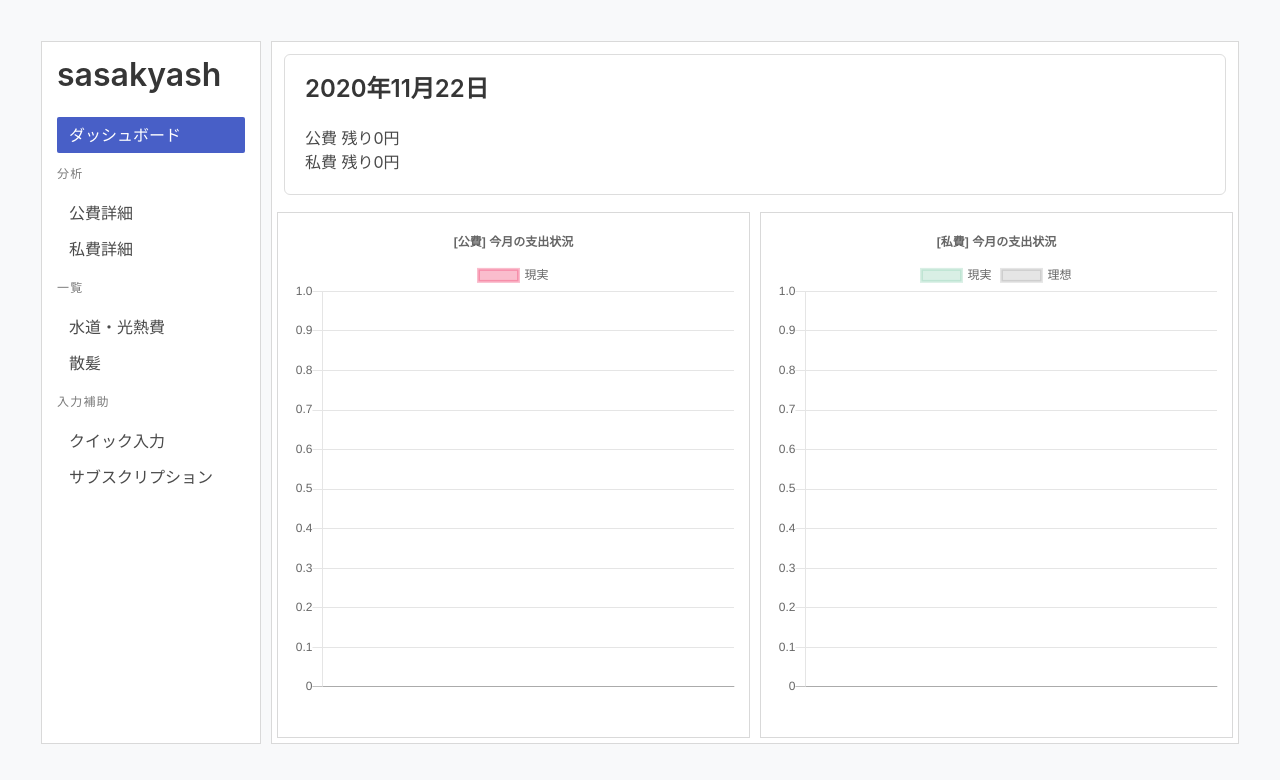
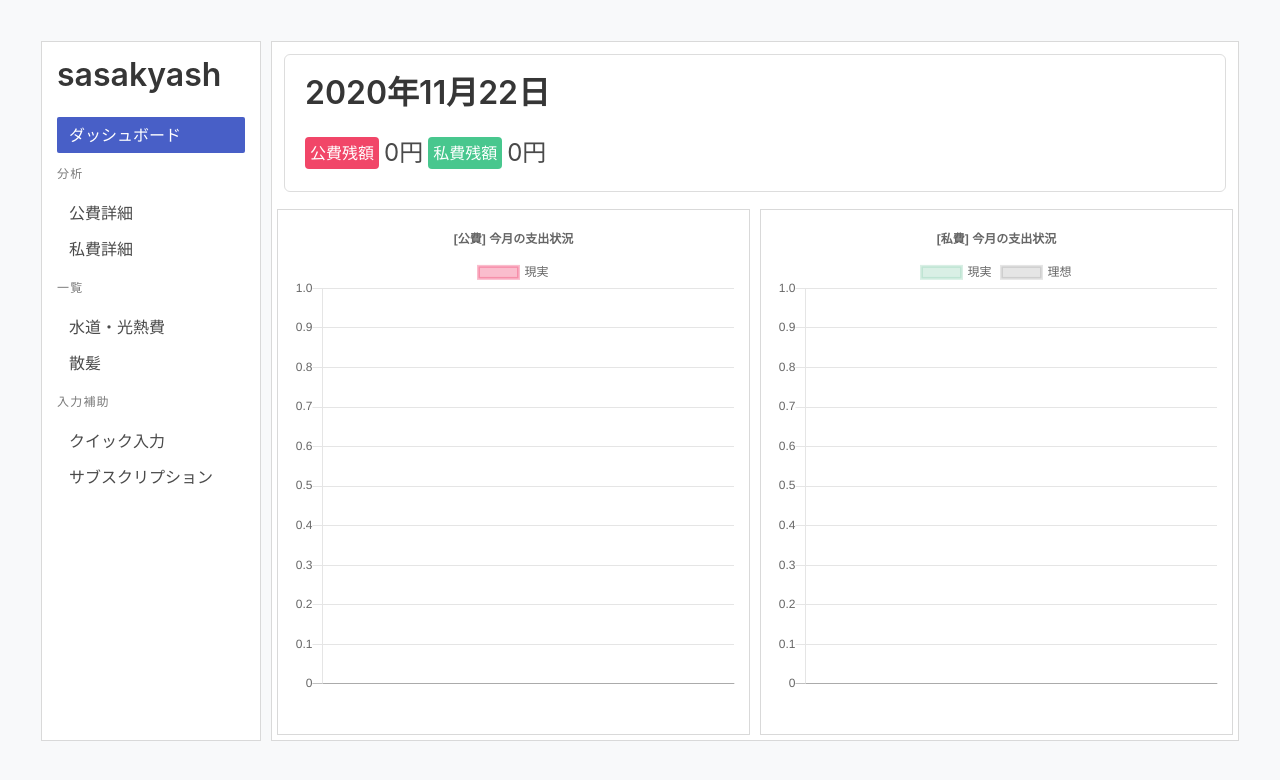
Before and after one commit to s-sasaki-0529/sasakyash-web, a Nuxt app: page / in a window 1280 px wide. Shown: the top 780 px of the page. Built offline with nearby package versions, Linux system fonts and the light colour scheme.

Commit message:
公費残額と私費残額の見せ方修正

```diff
--- a/components/index/balanceBox.vue
+++ b/components/index/balanceBox.vue
@@ -1,17 +1,12 @@
 <template>
   <div class="balance-box box">
-    <div class="today-label title is-4">{{ formattedDate }}</div>
+    <div class="today-label title is-3">{{ formattedDate }}</div>
     <div class="budget-info">
-      <div class="public">
-        <span>公費 残り</span>
-        <span>{{ publicBalance }}</span>
-        <span>円</span>
-      </div>
-      <div class="public">
-        <span>私費 残り</span>
-        <span>{{ privateBalance }}</span>
-        <span>円</span>
-      </div>
+      <div class="tag is-danger is-medium">公費残額</div>
+      <div class="yen">{{ publicBalance }}円</div>
+
+      <div class="tag is-success is-medium">私費残額</div>
+      <div class="yen">{{ privateBalance }}円</div>
     </div>
   </div>
 </template>
@@ -42,5 +37,16 @@ export default {
 .box {
   box-shadow: none;
   border: 1px solid #ddd;
+  .budget-info {
+    display: flex;
+    align-items: center;
+    div {
+      padding-left: 5px;
+      padding-right: 5px;
+      &.yen {
+        font-size: 1.5em;
+      }
+    }
+  }
 }
 </style>
```
